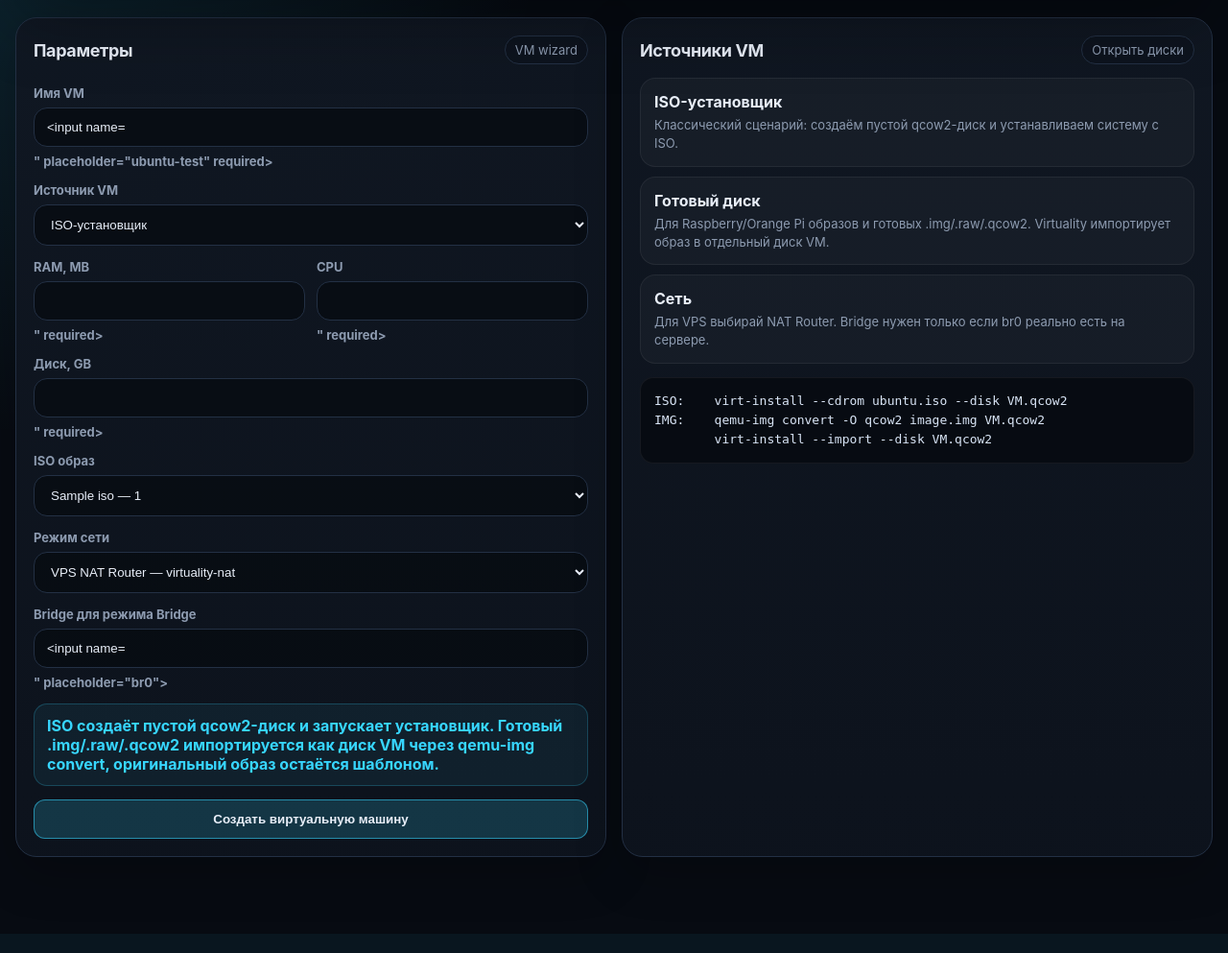
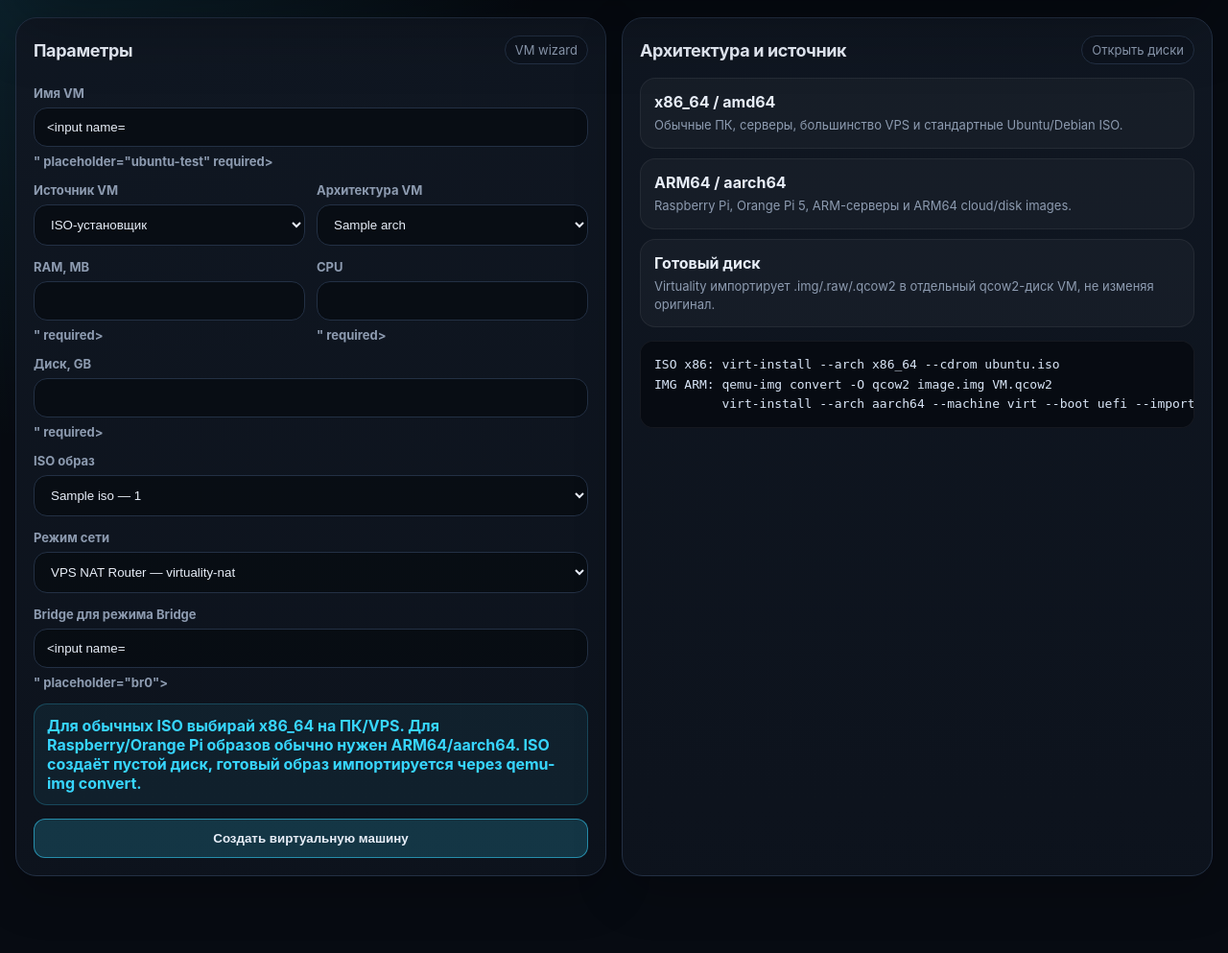
Before and after one commit to viktor138irk/virtuality, a FastAPI app: template web/templates/vm_create.html in a window 1280 px wide. Shown: the part 116-1109 px from the top of the page at 96% size. Run offline with FastAPI, Linux system fonts and the light colour scheme; the template is opened without the code that fills it: most values are stand-ins (such as "Sample title", 1, 10 or a date in 2020); form fields are guessed from the names that the template uses.

Commit message:
Add architecture selector to VM form

```diff
--- a/web/templates/vm_create.html
+++ b/web/templates/vm_create.html
@@ -41,6 +41,7 @@
             <input type="text" name="name" value="{{ form.name or '' }}" placeholder="ubuntu-test" required>
           </label>
 
+          <div class="form-row">
             <label>
               <span>Источник VM</span>
               <select id="source-type" name="source_type" required>
@@ -48,6 +49,15 @@
                 <option value="disk_image" {% if form.source_type == 'disk_image' %}selected{% endif %}>Готовый диск .img / .raw / .qcow2</option>
               </select>
             </label>
+            <label>
+              <span>Архитектура VM</span>
+              <select name="guest_arch" required>
+                {% for arch in arch_options %}
+                  <option value="{{ arch.value }}" {% if form.guest_arch == arch.value %}selected{% endif %}>{{ arch.label }}</option>
+                {% endfor %}
+              </select>
+            </label>
+          </div>
 
           <div class="form-row">
             <label>
@@ -97,7 +107,7 @@
           </label>
 
           <div class="notice">
-            ISO создаёт пустой qcow2-диск и запускает установщик. Готовый .img/.raw/.qcow2 импортируется как диск VM через qemu-img convert, оригинальный образ остаётся шаблоном.
+            Для обычных ISO выбирай x86_64 на ПК/VPS. Для Raspberry/Orange Pi образов обычно нужен ARM64/aarch64. ISO создаёт пустой диск, готовый образ импортируется через qemu-img convert.
           </div>
 
           <button id="create-vm-button" type="submit" class="primary wide">Создать виртуальную машину</button>
@@ -112,26 +122,26 @@
 
       <article class="card">
         <div class="card-head">
-          <h2>Источники VM</h2>
+          <h2>Архитектура и источник</h2>
           <a class="link-pill" href="/disk-images">Открыть диски</a>
         </div>
         <div class="quick-actions">
           <div class="big-action static">
-            <strong>ISO-установщик</strong>
-            <span>Классический сценарий: создаём пустой qcow2-диск и устанавливаем систему с ISO.</span>
+            <strong>x86_64 / amd64</strong>
+            <span>Обычные ПК, серверы, большинство VPS и стандартные Ubuntu/Debian ISO.</span>
+          </div>
+          <div class="big-action static">
+            <strong>ARM64 / aarch64</strong>
+            <span>Raspberry Pi, Orange Pi 5, ARM-серверы и ARM64 cloud/disk images.</span>
           </div>
           <div class="big-action static">
             <strong>Готовый диск</strong>
-            <span>Для Raspberry/Orange Pi образов и готовых .img/.raw/.qcow2. Virtuality импортирует образ в отдельный диск VM.</span>
-          </div>
-          <div class="big-action static">
-            <strong>Сеть</strong>
-            <span>Для VPS выбирай NAT Router. Bridge нужен только если br0 реально есть на сервере.</span>
+            <span>Virtuality импортирует .img/.raw/.qcow2 в отдельный qcow2-диск VM, не изменяя оригинал.</span>
           </div>
         </div>
-        <pre>ISO:    virt-install --cdrom ubuntu.iso --disk VM.qcow2
-IMG:    qemu-img convert -O qcow2 image.img VM.qcow2
-        virt-install --import --disk VM.qcow2</pre>
+        <pre>ISO x86: virt-install --arch x86_64 --cdrom ubuntu.iso
+IMG ARM: qemu-img convert -O qcow2 image.img VM.qcow2
+         virt-install --arch aarch64 --machine virt --boot uefi --import</pre>
       </article>
     </section>
   </div>
```
Lines whose indentation alone changed are shown as unchanged.
